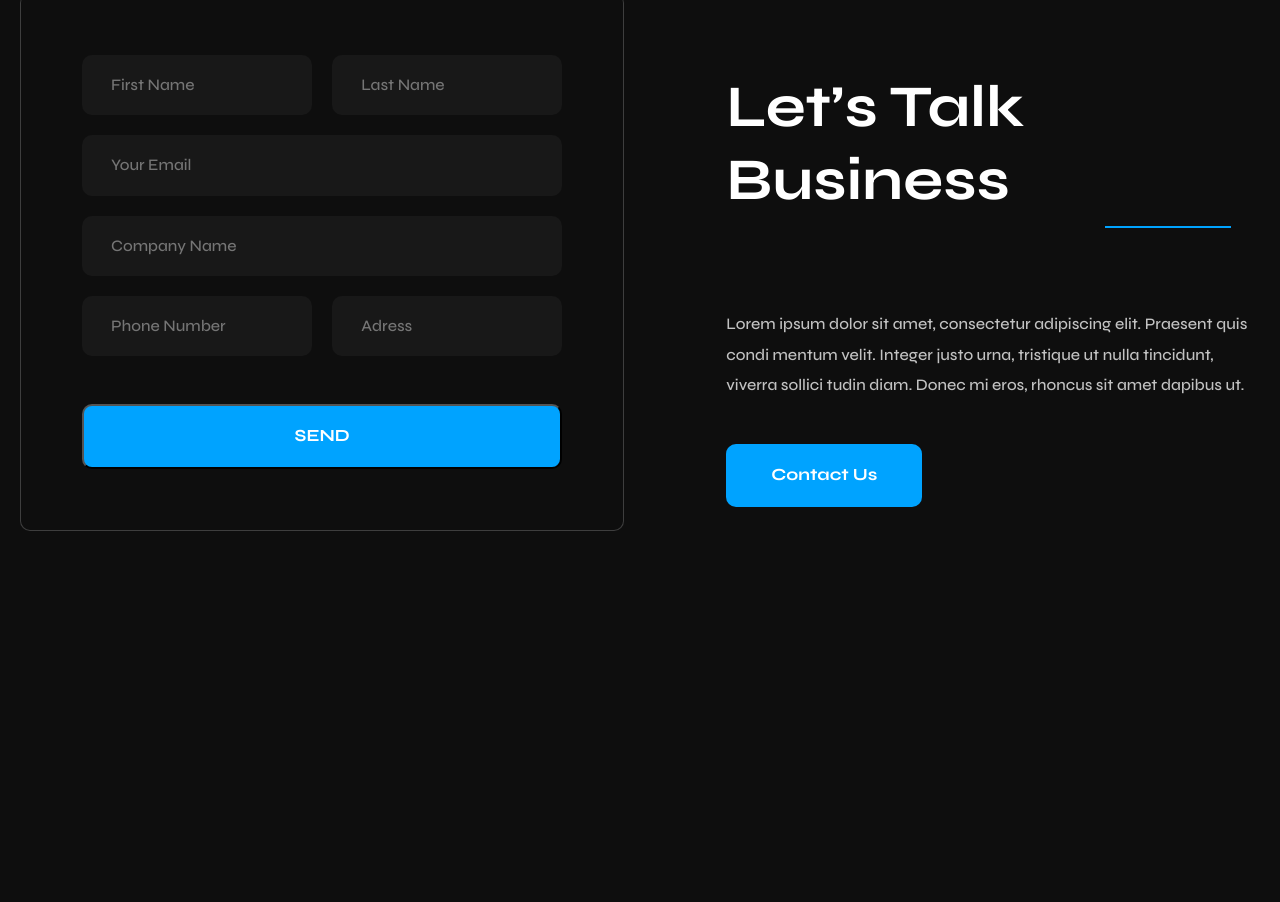
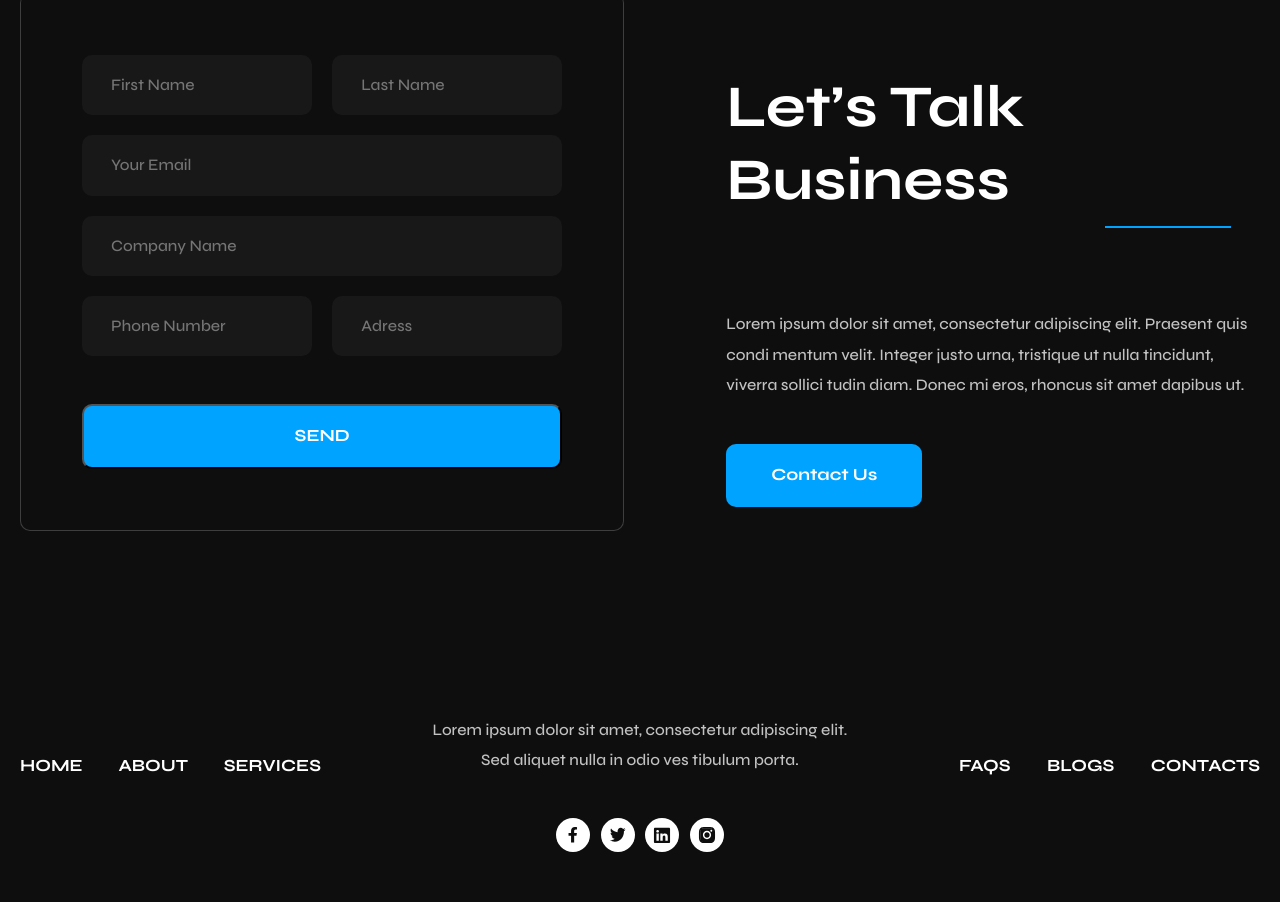
Before and after one commit to newlook2024/buisness-web, a plain HTML site: page index.html in a window 1280 px wide. Shown: the part 10728-11630 px from the top of the page. Before the commit the page ends 11351 px from the top, so only its background shows below. Drawn offline with Linux system fonts and the light colour scheme.

```diff
--- a/css/style.css
+++ b/css/style.css
@@ -71,7 +71,9 @@ body {
     transition: all .2s;
 }
 
-.nav-link:hover {
+.nav-link:hover,
+.footer_link:hover,
+.footer_nav_link:hover {
     color: rgb(0, 163, 255);
 }
 
@@ -1205,3 +1207,92 @@ img {
     line-height: 190%;
     transition: all .3s;
 }
+
+/* footer start */
+
+.footer {
+    padding-top: 92px;
+    padding-bottom: 50px;
+}
+
+.footer_container {
+    max-width: 1293px;
+    margin-left: auto;
+    margin-right: auto;
+    padding-left: 20px;
+    padding-right: 20px;
+}
+
+.footer_box {
+    display: flex;
+    gap: 98px;
+    align-items: end;
+    margin-bottom: 41.99px;
+}
+
+.footer_nav {
+    list-style: none;
+    display: flex;
+    gap: 35px;
+    align-items: center;
+    justify-content: space-between;
+    max-width: 301px;
+    width: 100%;
+}
+
+.footer_nav_link {
+    text-transform: uppercase;
+    font-family: Syne, sans-serif;
+    color: rgb(255, 255, 255);
+    font-size: 17px;
+    font-weight: 700;
+    line-height: 20px;
+    text-decoration: none;
+    transition: all .3s;
+}
+
+.footer_text {
+    text-align: center;
+    max-width: 508px;
+    color: rgba(255, 255, 255, 0.75);
+    font-family: Syne, sans-serif;
+    font-size: 16px;
+    font-weight: 500;
+    line-height: 190%;
+}
+
+.footer_list {
+    list-style: none;
+    display: flex;
+    gap: 35px;
+    align-items: center;
+    justify-content: space-between;
+    max-width: 301px;
+    width: 100%;
+}
+
+.footer_link {
+    text-transform: uppercase;
+    font-family: Syne, sans-serif;
+    color: rgb(255, 255, 255);
+    font-size: 17px;
+    font-weight: 700;
+    line-height: 20px;
+    text-decoration: none;
+    transition: all .3s;
+}
+
+.footer_logo_box {
+    display: flex;
+    gap: 10.74px;
+    max-width: 168.26px;
+    width: 100%;
+    align-items: center;
+    justify-content: space-between;
+    margin-left: auto;
+    margin-right: auto;
+}
+
+.logo {
+    display: flex;
+}
--- a/index.html
+++ b/index.html
@@ -695,13 +695,40 @@
             <div class="talk_content_box">
                 <h1 class="talk_title">Let’s Talk Business</h1>
                 <span class="talk_line"></span>
-                <p class="talk_text">Lorem ipsum dolor sit amet, consectetur adipiscing elit. Praesent quis condi mentum velit. Integer justo urna, tristique ut nulla tincidunt, viverra sollici tudin diam. Donec mi eros, rhoncus sit amet dapibus ut.</p>
+                <p class="talk_text">Lorem ipsum dolor sit amet, consectetur adipiscing elit. Praesent quis condi mentum
+                    velit. Integer justo urna, tristique ut nulla tincidunt, viverra sollici tudin diam. Donec mi eros,
+                    rhoncus sit amet dapibus ut.</p>
                 <button class="contact_us">
-                    Contact  Us
+                    Contact Us
                 </button>
             </div>
         </div>
     </section>
+    <footer class="footer">
+        <div class="footer_container">
+            <div class="footer_box">
+                <ul class="footer_nav">
+                    <li class="footer_nav_item"><a href="#" class="footer_nav_link">Home</a></li>
+                    <li class="footer_nav_item"><a href="#" class="footer_nav_link">About</a></li>
+                    <li class="footer_nav_item"><a href="#" class="footer_nav_link">Services</a></li>
+                </ul>
+                <p class="footer_text">Lorem ipsum dolor sit amet, consectetur adipiscing elit. Sed aliquet nulla in
+                    odio
+                    ves tibulum porta.</p>
+                <ul class="footer_list">
+                    <li class="footer_item"><a href="#" class="footer_link">FAQS</a></li>
+                    <li class="footer_item"><a href="#" class="footer_link">BLOGS</a></li>
+                    <li class="footer_item"><a href="#" class="footer_link">CONTACTS</a></li>
+                </ul>
+            </div>
+            <div class="footer_logo_box">
+                <a href="#" class="logo"><img src="./img/home/icons/facebook.svg" alt="Facebook logo"></a>
+                <a href="#" class="logo"><img src="./img/home/icons/twitter.svg" alt="Twitter logo"></a>
+                <a href="#" class="logo"><img src="./img/home/icons/linkedin.svg" alt="LinkedIn logo"></a>
+                <a href="#" class="logo"><img src="./img/home/icons/instagram.svg" alt="Instagram logo"></a>
+            </div>
+        </div>
+    </footer>
 </body>
 
 </html>
```
Also changed, not shown: img/home/PNGs/binodagiBola.png, img/home/PNGs/biznesTraining.png, img/home/PNGs/designerGirl.png, img/home/PNGs/negrlarTo'dasi.png, img/home/PNGs/smileGirl.png, img/home/icons/facebook.svg (added), img/home/icons/instagram.svg (added), img/home/icons/linkedin.svg (added), img/home/icons/twitter.svg (added).
